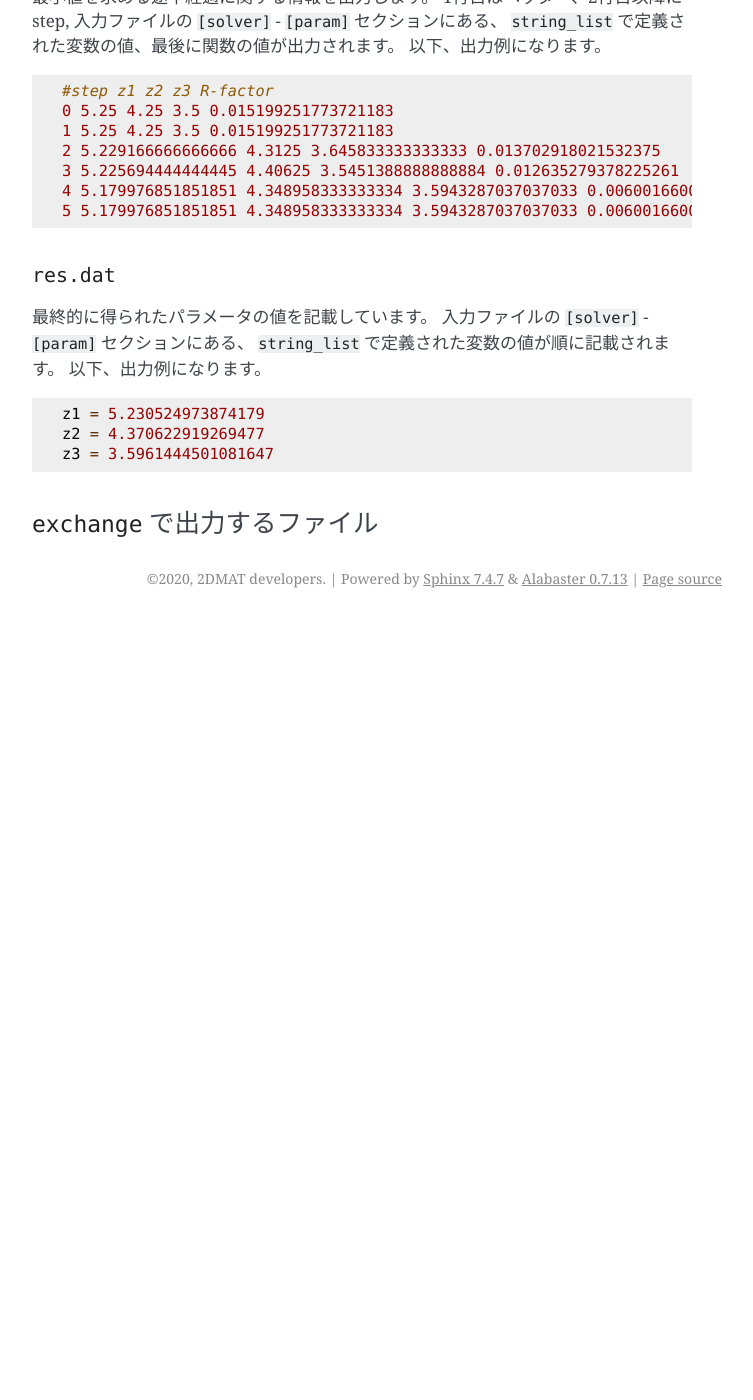
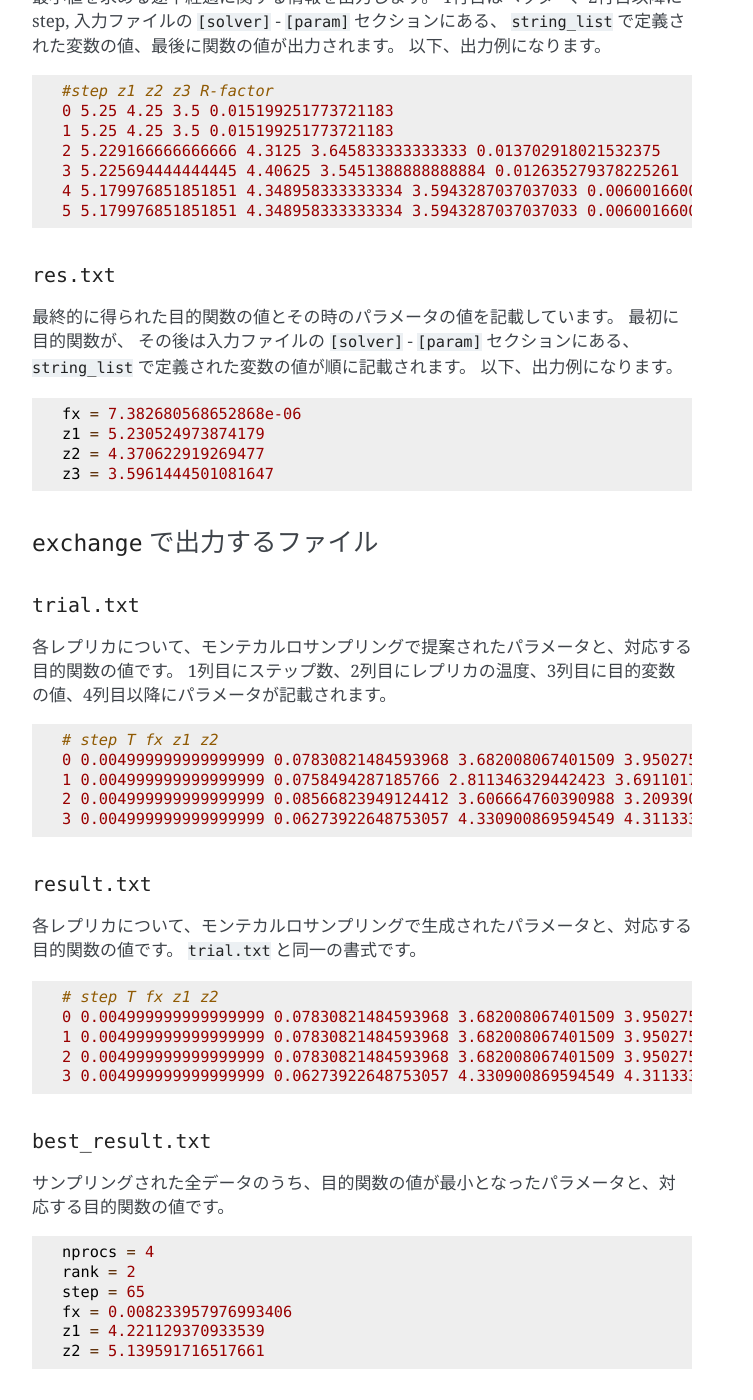
Before and after one commit to issp-center-dev/2DMAT, a Sphinx documentation site: the page built from doc/ja/source/output.rst, in a window 1280 px wide and 1400 px high, scrolled down 2112 px. Shown: the whole window, without its empty margins (388-1141 px from the left). Built offline with Sphinx 7.4.7, drawn with Linux system fonts in a browser that asks for light colours; before the commit the page ends 2730 px from its top, so only the background shows below that.

Commit message:
update doc for output

```diff
--- a/doc/ja/source/output.rst
+++ b/doc/ja/source/output.rst
@@ -119,16 +119,18 @@
     4 5.179976851851851 4.348958333333334 3.5943287037037033 0.006001660077530159
     5 5.179976851851851 4.348958333333334 3.5943287037037033 0.006001660077530159
 
-``res.dat``
+``res.txt``
 ^^^^^^^^^^^^^^^^^^^^^^^^^^^^^^^
 
-最終的に得られたパラメータの値を記載しています。
-入力ファイルの ``[solver]`` - ``[param]`` セクションにある、
+最終的に得られた目的関数の値とその時のパラメータの値を記載しています。
+最初に目的関数が、
+その後は入力ファイルの ``[solver]`` - ``[param]`` セクションにある、
 ``string_list`` で定義された変数の値が順に記載されます。
 以下、出力例になります。
 
 .. code-block::
 
+    fx = 7.382680568652868e-06
     z1 = 5.230524973874179
     z2 = 4.370622919269477
     z3 = 3.5961444501081647
@@ -136,3 +138,44 @@
 
 ``exchange`` で出力するファイル
 ~~~~~~~~~~~~~~~~~~~~~~~~~~~~~~~~~~~~~
+
+``trial.txt``
+^^^^^^^^^^^^^^^^^^^^^
+各レプリカについて、モンテカルロサンプリングで提案されたパラメータと、対応する目的関数の値です。
+1列目にステップ数、2列目にレプリカの温度、3列目に目的変数の値、4列目以降にパラメータが記載されます。
+
+.. code-block::
+
+    # step T fx z1 z2
+    0 0.004999999999999999 0.07830821484593968 3.682008067401509 3.9502750191292586
+    1 0.004999999999999999 0.0758494287185766 2.811346329442423 3.691101784194861
+    2 0.004999999999999999 0.08566823949124412 3.606664760390988 3.2093903670436497
+    3 0.004999999999999999 0.06273922648753057 4.330900869594549 4.311333132184154
+
+
+``result.txt``
+^^^^^^^^^^^^^^^^^^^^^
+各レプリカについて、モンテカルロサンプリングで生成されたパラメータと、対応する目的関数の値です。
+``trial.txt`` と同一の書式です。
+
+.. code-block::
+
+    # step T fx z1 z2
+    0 0.004999999999999999 0.07830821484593968 3.682008067401509 3.9502750191292586
+    1 0.004999999999999999 0.07830821484593968 3.682008067401509 3.9502750191292586
+    2 0.004999999999999999 0.07830821484593968 3.682008067401509 3.9502750191292586
+    3 0.004999999999999999 0.06273922648753057 4.330900869594549 4.311333132184154
+
+
+``best_result.txt``
+^^^^^^^^^^^^^^^^^^^^
+サンプリングされた全データのうち、目的関数の値が最小となったパラメータと、対応する目的関数の値です。
+
+.. code-block::
+
+    nprocs = 4
+    rank = 2
+    step = 65
+    fx = 0.008233957976993406
+    z1 = 4.221129370933539
+    z2 = 5.139591716517661
```
Also changed, not shown: doc/ja/source/tutorial/minsearch.rst (+23 -22 lines), 9 other files.
